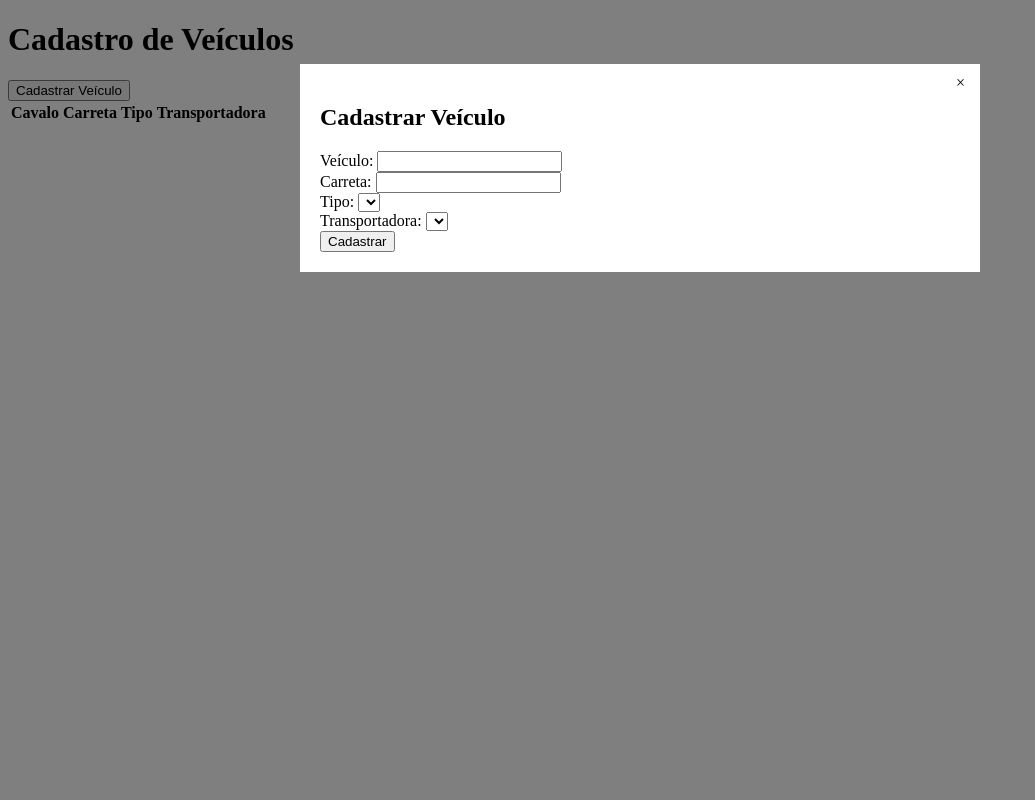
After one commit to EliezerMigu3l00/VehicleAccessControl, a Django app: page /vehicle/ in a window 1280 px wide, after a click on "Cadastrar Veículo". The commit adds this page. Shown: the whole page, without its empty margins (0-1035 px from the left). Run offline with Django 5.2, Linux system fonts and the light colour scheme; lists and menus that the app fills with data are empty.

Commit message:
feat: Criaca do template e URLs do cadastro de veiculos

```diff
--- a/cd_control/urls.py
+++ b/cd_control/urls.py
@@ -1,6 +1,7 @@
 from django.urls import path
-from cd_control.views import EntryExitView
+from cd_control.views import EntryExitView, VehicleView
 
 urlpatterns = [
     path('entry-exit/', EntryExitView.as_view(), name='entry_exit'),
+    path('vehicle/', VehicleView.as_view(), name='vehicle'),
 ]
--- a/cd_control/views/__init__.py
+++ b/cd_control/views/__init__.py
@@ -1 +1,2 @@
 from .entry_exit import EntryExitView
+from .vehicle import VehicleView
--- a/templates/cd_control/entry_exit.html
+++ b/templates/cd_control/entry_exit.html
@@ -5,6 +5,7 @@
     <title>Title</title>
 </head>
 <body>
+    <h1>Controle de Entradas e Saídas</h1>
     <button onclick="document.getElementById('entryModal').style.display='block'">
         Nova Entrada
     </button>
--- /dev/null
+++ b/templates/cd_control/vehicle.html
@@ -0,0 +1,64 @@
+<!DOCTYPE html>
+<html lang="pt-br">
+<head>
+    <meta charset="UTF-8">
+    <title>Title</title>
+</head>
+<body>
+    <h1>Cadastro de Veículos</h1>
+    <button onclick="document.getElementById('entryModal').style.display='block'">
+        Cadastrar Veículo
+    </button>
+    <table>
+        <thead>
+            <tr>
+                <th>Cavalo</th>
+                <th>Carreta</th>
+                <th>Tipo</th>
+                <th>Transportadora</th>
+            </tr>
+        </thead>
+        <tbody>
+            {% for vehicle in vehicles %}
+            <tr>
+                <td>{{ vehicle.vehicle_plate }}</td>
+                <td>{{ vehicle.cart_plate }}</td>
+                <td>{{ vehicle.vehicle_type }}</td>
+                <td>{{ vehicle.firm }}</td>
+            </tr>
+            {% endfor %}
+        </tbody>
+    </table>
+    <div id="entryModal" style="display:none; position:fixed; top:0; left:0; width:100%; height:100%; background-color:rgba(0,0,0,0.5);">
+        <div style="background:#fff; margin:5% auto; padding:20px; width:50%; position:relative;">
+            <span onclick="document.getElementById('entryModal').style.display='none'"
+                  style="position:absolute; top:10px; right:15px; cursor:pointer;">&times;</span>
+
+            <h2>Cadastrar Veículo</h2>
+            <form method="post">
+                {% csrf_token %}
+                <label>Veículo:</label>
+                <input type="text" name="vehicle_plate" required><br>
+
+                <label>Carreta:</label>
+                <input type="text" name="cart_plate"><br>
+
+                <label>Tipo:</label>
+                <select name="vehicle_type" required>
+                    {% for vehicle_type in vehicle_types %}
+                        <option value="{{ vehicle_type.id }}">{{ vehicle_type }}</option>
+                    {% endfor %}
+                </select><br>
+
+                <label>Transportadora:</label>
+                <select name="firm" required>
+                    {% for firm in firms %}
+                        <option value="{{ firm.id }}">{{ firm }}</option>
+                    {% endfor %}
+                </select><br>
+
+                <button type="submit">Cadastrar</button>
+            </form>
+        </div>
+</body>
+</html>
```
